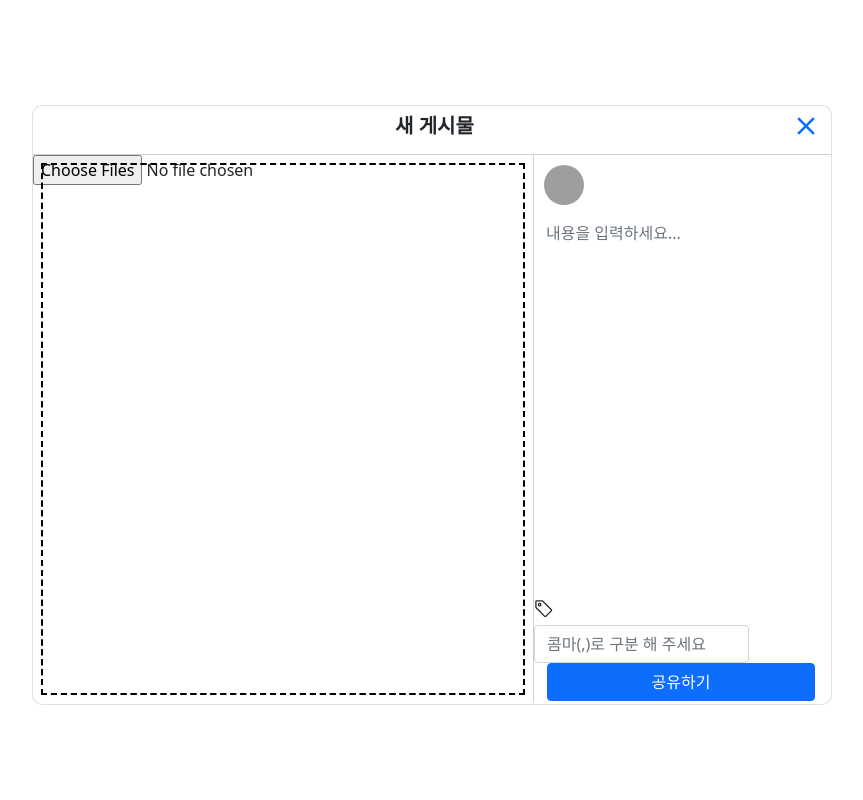
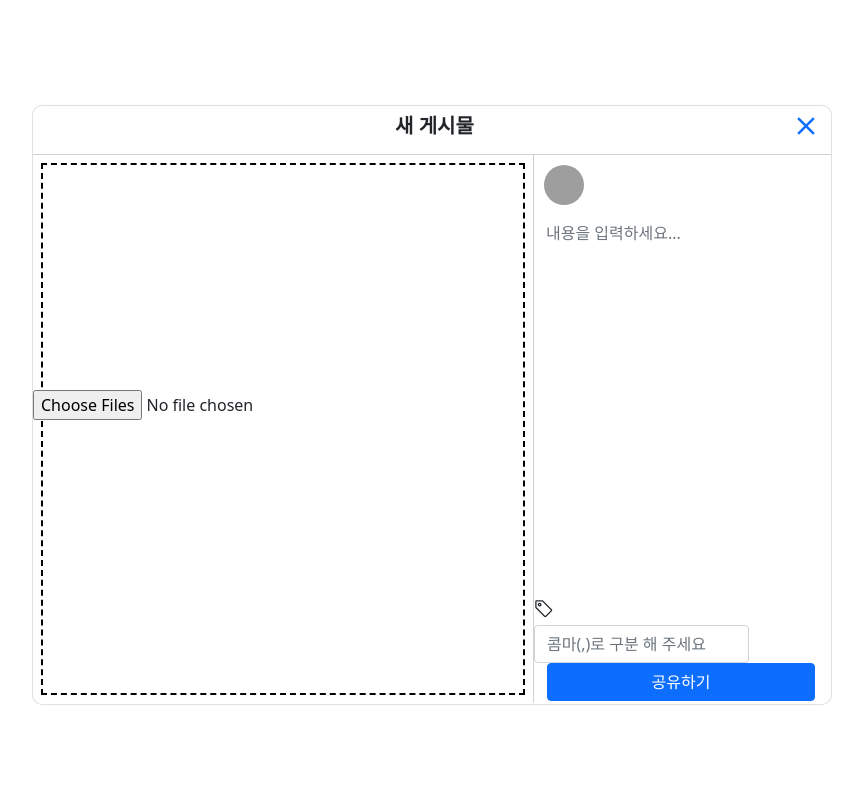
Before and after one commit to ssuin52/new_instagram, a Django app: page /post-add/ in a window 1280 px wide. Shown: the part 58-858 px from the top of the page, without its empty margins (208-1071 px from the left). Run offline with Django 4.2, Linux system fonts and the light colour scheme; some libraries are stand-ins or nearby versions; grey boxes are pictures that could not be loaded.

Commit message:
홈 댓글 기능 구현, 상세페이지 이미지 구현 기능 추가

```diff
--- a/templates/base.html
+++ b/templates/base.html
@@ -16,7 +16,8 @@
         href="https://fonts.googleapis.com/css?family=Material+Icons|Material+Icons+Outlined|Material+Icons+Two+Tone|Material+Icons+Round|Material+Icons+Sharp"
         rel="stylesheet">
     <link href="https://fonts.googleapis.com/css2?family=Material+Symbols+Outlined:opsz,wght,FILL,GRAD@48,400,0,0" />
-    <link rel="stylesheet" href="https://fonts.googleapis.com/css2?family=Material+Symbols+Outlined:opsz,wght,FILL,GRAD@20..48,100..700,0..1,-50..200" />
+    <link rel="stylesheet"
+        href="https://fonts.googleapis.com/css2?family=Material+Symbols+Outlined:opsz,wght,FILL,GRAD@20..48,100..700,0..1,-50..200" />
 
 
     <script src="https://cdn.jsdelivr.net/npm/bootstrap@5.0.0-beta3/dist/js/bootstrap.bundle.min.js"
@@ -137,6 +138,7 @@
             padding: 0px 10px;
             font-weight: bold;
         }
+
         .feed_name_txtt {
             font-size: 13px;
             padding: 0px 10px;
@@ -157,6 +159,7 @@
             height: 100%;
             object-fit: cover;
         }
+
         .profileimage {
             width: 70%;
             height: 70%;
@@ -266,6 +269,14 @@
             transition: all .15s ease-in-out;
             width: 500px;
             height: 548px;
+
+        }
+
+        .image_upload_content {
+            position: absolute;
+            top: 50%;
+            transform: translateY(-50%);
+            /* margin: auto; */
         }
 
         .modal_image_content {
@@ -295,8 +306,8 @@
 
 
         /* <!-- 네비바 --> */
-        .navbar{
-            background-color:white ;
+        .navbar {
+            background-color: white;
             /* border: solid 1px gray; */
         }
 
@@ -319,20 +330,21 @@
             background-color: white;
 
         }
+
         .blank {
             height: 20px;
         }
+
         .container1 {
             height: 55px;
         }
-
     </style>
 
 </head>
 
 <body>
     <nav class="navbar navbar-default navbar-expand-lg navbar-light bg-light">
-        <div class="container", style="width: 1700px">
+        <div class="container" , style="width: 1700px">
             <a class="navbar-brand" href="/">
                 <img style="height: 30px; object-fit: contain"
                     src="https://www.instagram.com/static/images/web/mobile_nav_type_logo-2x.png/1b47f9d0e595.png">
--- a/templates/tweet/home.html
+++ b/templates/tweet/home.html
@@ -124,8 +124,6 @@
 
                 <a href="/tweet/{{ tw.id }}">
                     <img class="feed_img " src="{{ tw.image.url }}">
-                    <!-- <img class="feed_img "
-                        src="https://mblogthumb-phinf.pstatic.net/MjAxNzA2MTFfMjc1/MDAxNDk3MTcyMDgyNzEw.ID5RyHWKvsVEW2NS9EQGyRYX7vUaXr7znQeuTrRRmdIg.gK7MD7VhNJPkV4_dueiWer2y-oH7NAAmEklF-6bbYyQg.JPEG.jejubyeol/%EC%97%AC%EB%A6%84%EC%97%90_%EC%A0%9C%EC%A3%BC%EB%8F%84_%EC%82%AC%EC%A7%84%EC%B0%8D%EA%B8%B0_%EC%A2%8B%EC%9D%80%EA%B3%B3.jpg?type=w800"> -->
                 </a>
                 <div class="feed_icon">
                     <div>
@@ -168,10 +166,9 @@
                 </div>
 
                 <div class="feed_reply">
-                    {% if comment %}
                     <div class="feed_reply">
 
-                        {% for cm in comment %}
+                        {% for cm in tw.tweetcomment_set.all %}
                         <span class="feed_txt"> <b> {{ cm.author }} </b> {{ cm.comment }}</span>
                         {% endfor %}
                     </div>
@@ -182,7 +179,6 @@
                         <div class="input-group-text" id="btnGroupAddon2">😃</div>
                         <input type="text" class="form-control" placeholder="댓글 달기.." aria-label="Input group example" aria-describedby="btnGroupAddon2">
                       </div>
-                      {% endif %}
                 </div>
 
             </div>
--- a/templates/tweet/post-add.html
+++ b/templates/tweet/post-add.html
@@ -19,8 +19,11 @@
             {% csrf_token %}
             <div class="modal_image_content">
                 <div class="modal_image_upload_content">
-
-                <input class="modal_image_upload_content" id="image"  type="file" name="image" multiple>
+                    <div class="image_content">
+                        <div class="image_upload_content">
+                            <input id="image" type="file" name="image" multiple>
+                        </div>
+                    </div>
 
                 </div>
                 <div class="modal_content_write">
@@ -33,7 +36,7 @@
                     </div>
                     {% if error %}
                     <div class="alert alert-danger" role="alert">
-                    {{ error }}
+                        {{ error }}
                     </div>
                     {% endif %}
                     <div style="height: 380px">
--- a/templates/tweet/tweet_detail.html
+++ b/templates/tweet/tweet_detail.html
@@ -134,8 +134,7 @@
     <div class="detail_left_body">
         <div class="border detail_feed_box">
             <div class="detail_feed_box_left">
-                <img class="detail_feed_img "
-                    src="https://product.cdn.cevaws.com/var/storage/images/_aliases/reference/media/feliway-2017/images/kor-kr/1_gnetb-7sfmbx49emluey4a/6341829-1-kor-KR/1_gNETb-7SfMBX49EMLUeY4A.jpg" style="max-width: 100%; height: 100%;">
+                <img class="detail_feed_img " src="{{ tweet.image.url }}">
             </div>
         </div>
     </div>
@@ -145,6 +144,7 @@
             <div class="detail_feed_name" style="justify-content: space-between">
                 <div style="display: flex; align-items: center; ">
                     <div class="detail_profile_box">
+
                         <img class="detail_profile_img"
                             src="https://product.cdn.cevaws.com/var/storage/images/_aliases/reference/media/feliway-2017/images/kor-kr/1_gnetb-7sfmbx49emluey4a/6341829-1-kor-KR/1_gNETb-7SfMBX49EMLUeY4A.jpg">
                     </div>
```
